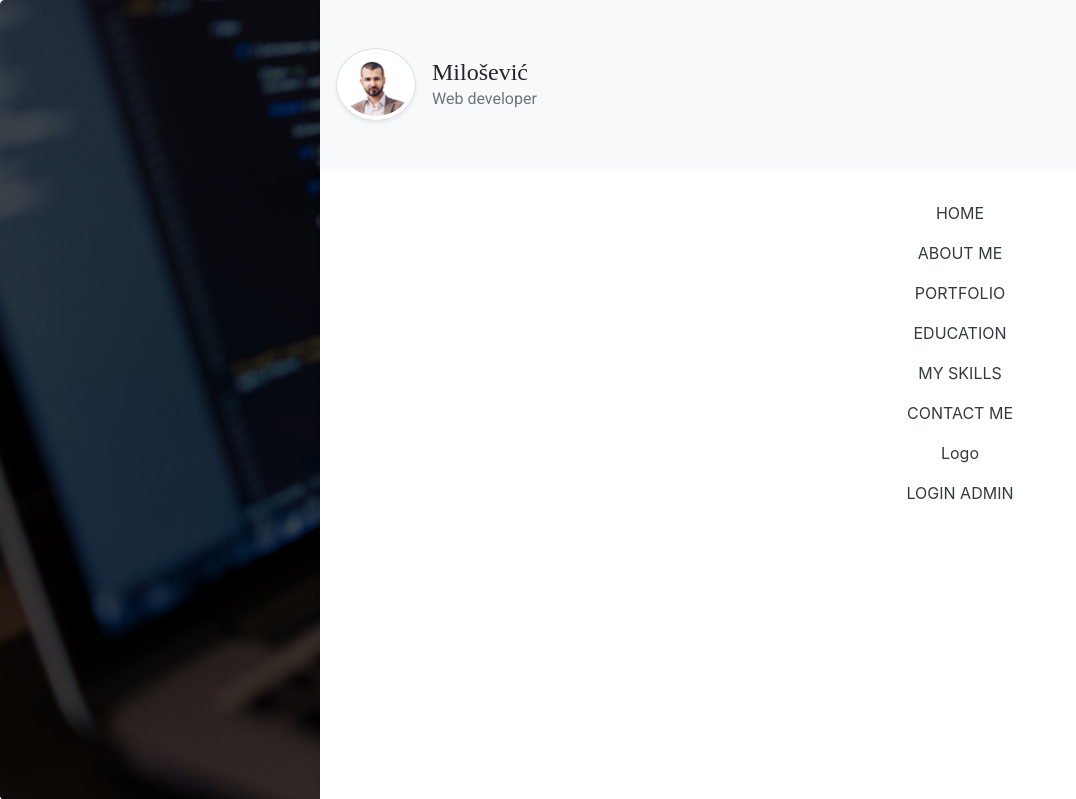
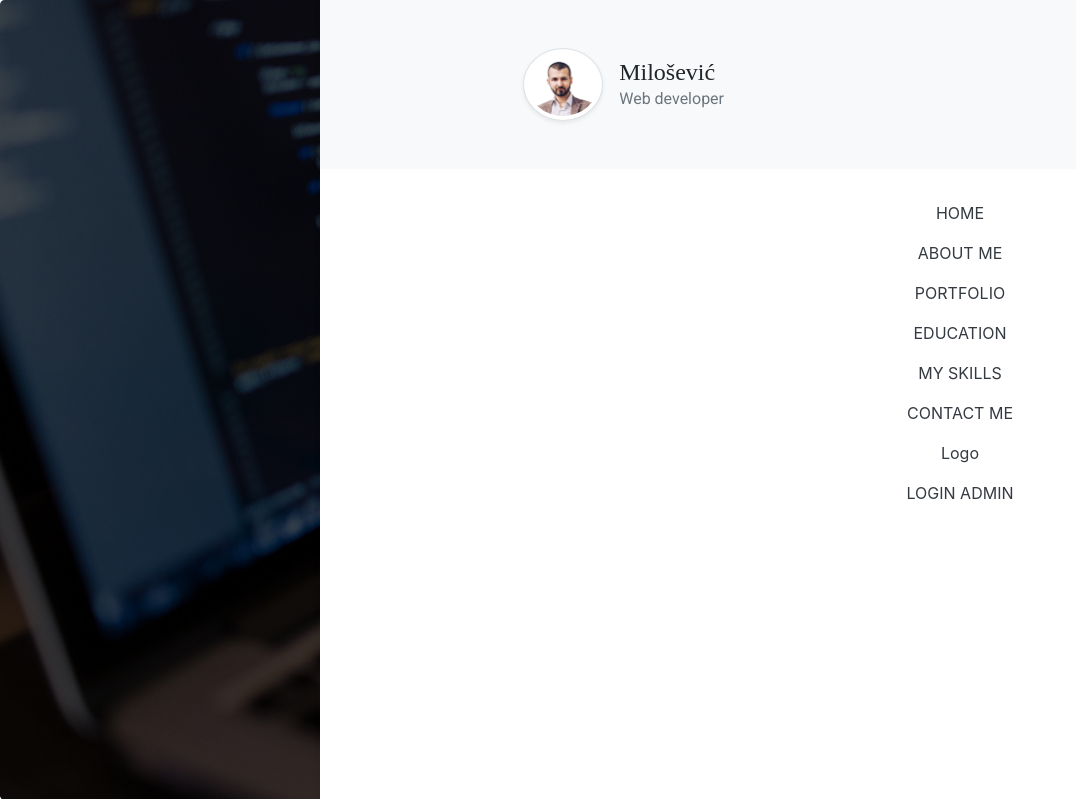
Before and after one commit to wlada995/Portfolio, a PHP site: page / in a window 1280 px wide. Shown: the top 799 px of the page, without its empty margins (0-1076 px from the left). Run offline with PHP 8.4, Linux system fonts and the light colour scheme; some web fonts are replaced.

Commit message:
Update index.css

```diff
--- a/style/index.css
+++ b/style/index.css
@@ -383,6 +383,15 @@ footer a {
 
 }
 
+@media only screen and (min-width: 768px) {
+  .vertical-nav{
+    width:100%;
+  }
+  .media {
+   width: 60%;
+    margin-left: 15%;
+  }
+}
 
 @media (max-width: 768px) {
   h1,
```
